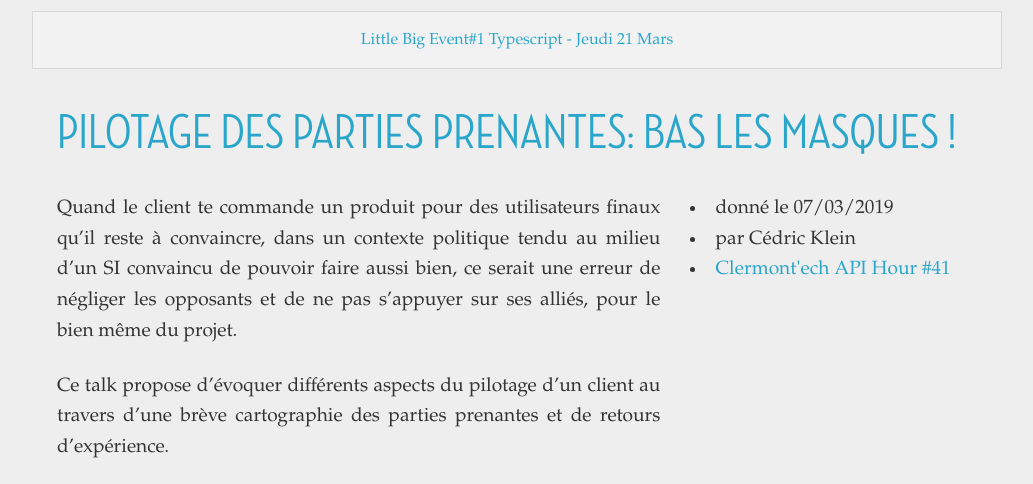
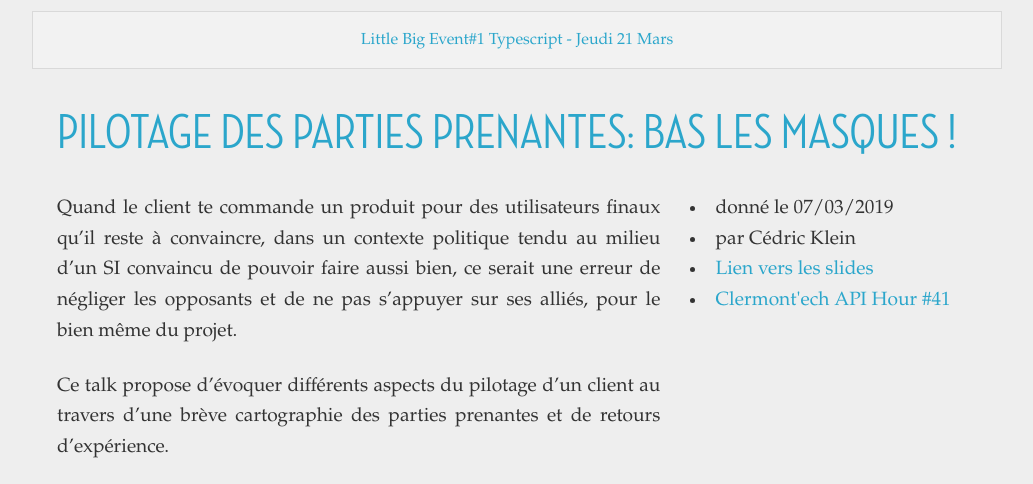
Before and after one commit to clermontech/clermontech.github.com, a Jekyll site: the page built from _posts/2019-03-07-Cedric-Klein-pilotage-des-parties-prenantes.md, in a window 1280 px wide and 900 px high, scrolled down 317 px, cut to the strip 0-484 px from the top of the window. Shown: the whole strip, without its empty margins (123-1156 px from the left). Built offline with Jekyll 4.4.1, drawn with Linux system fonts in a browser that asks for light colours; some of the changed lines change nothing that is shown.

Commit message:
add slides

```diff
--- a/_posts/2019-03-07-Cedric-Klein-pilotage-des-parties-prenantes.md
+++ b/_posts/2019-03-07-Cedric-Klein-pilotage-des-parties-prenantes.md
@@ -10,7 +10,7 @@ author: Cédric Klein
 author_url:
 author_image: cedricklein.jpg
 
-slides_url:
+slides_url: https://www.slideshare.net/secret/6tycRudN4ACJrX
 video: https://youtu.be/qJ3UIB2OPFk?t=2204
 
 title: "Pilotage des parties prenantes: bas les masques !"
```
